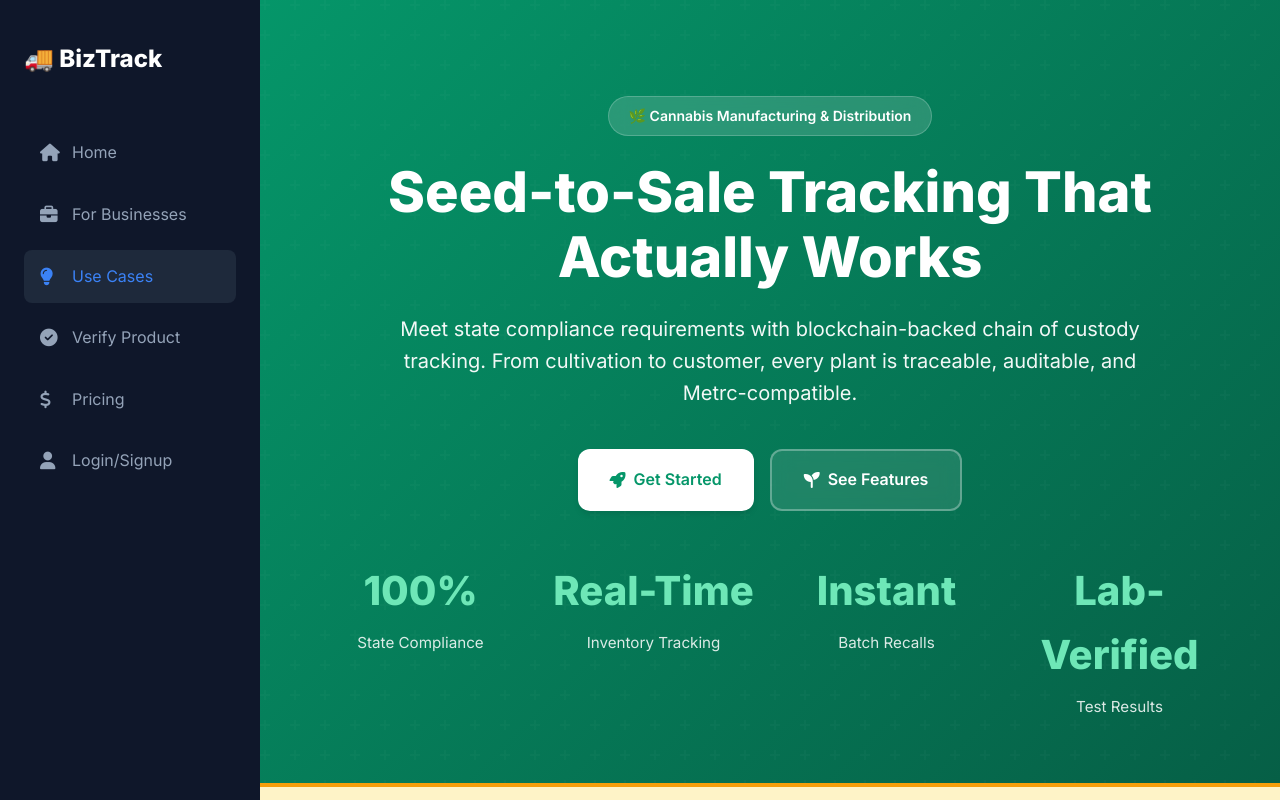
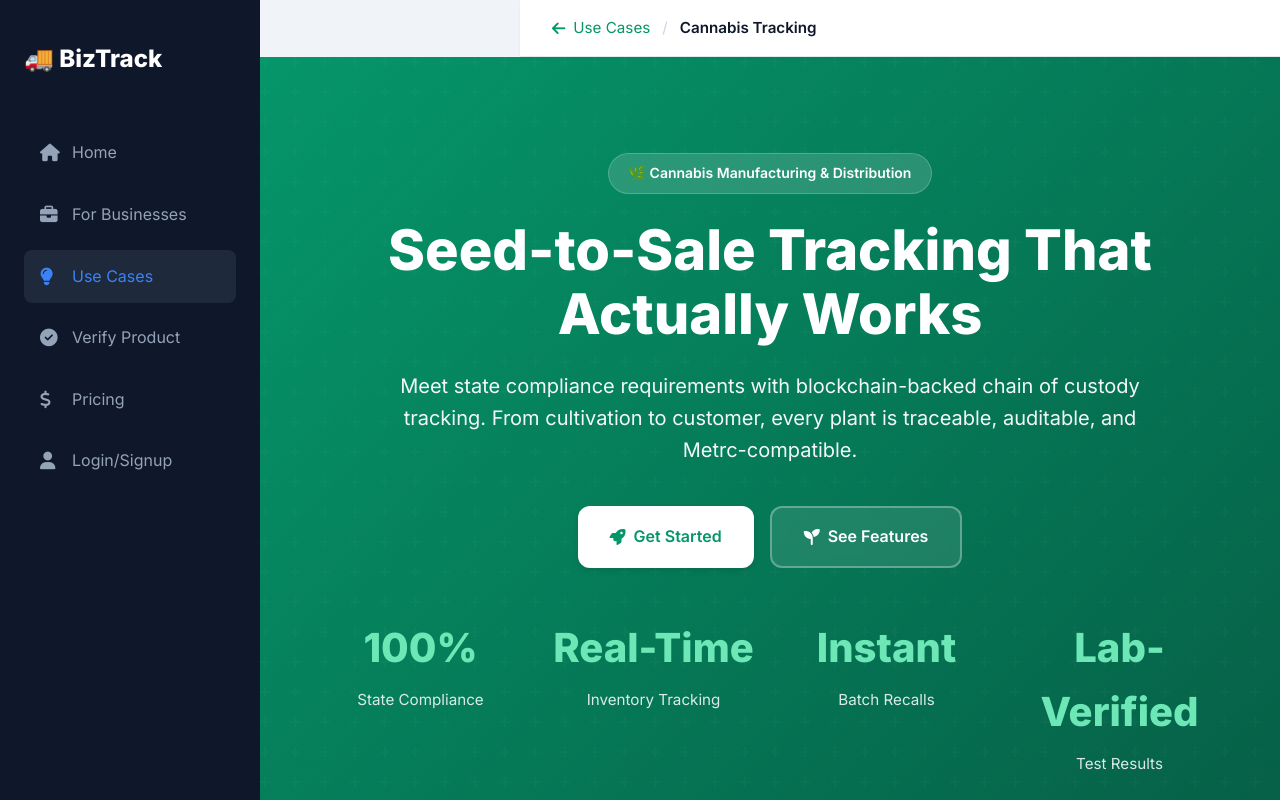
Before and after one commit to BizTrackxrp/Biztrack.xrp, a website: page cannabis.html in a window 1280 px wide. Shown: the top 800 px of the page. Drawn offline with Linux system fonts and the light colour scheme.

Commit message:
Update cannabis.html

```diff
--- a/cannabis.html
+++ b/cannabis.html
@@ -87,6 +87,53 @@
     .main-content {
       margin-left: 260px;
       min-height: 100vh;
+    }
+
+    /* Breadcrumb Navigation */
+    .breadcrumb {
+      background: white;
+      padding: 1rem 2rem;
+      border-bottom: 1px solid #e2e8f0;
+      margin-left: 260px;
+      position: sticky;
+      top: 0;
+      z-index: 999;
+      box-shadow: 0 1px 3px rgba(0, 0, 0, 0.05);
+    }
+
+    .breadcrumb-content {
+      max-width: 1200px;
+      margin: 0 auto;
+      display: flex;
+      align-items: center;
+      gap: 0.5rem;
+      font-size: 0.95rem;
+      color: #64748b;
+    }
+
+    .breadcrumb-link {
+      color: #059669;
+      text-decoration: none;
+      font-weight: 500;
+      transition: all 0.2s;
+      display: flex;
+      align-items: center;
+      gap: 0.5rem;
+    }
+
+    .breadcrumb-link:hover {
+      color: #047857;
+      text-decoration: underline;
+    }
+
+    .breadcrumb-separator {
+      color: #cbd5e1;
+      margin: 0 0.25rem;
+    }
+
+    .breadcrumb-current {
+      color: #0f172a;
+      font-weight: 600;
     }
 
     /* Hero Section - Cannabis Green Theme */
@@ -629,6 +676,18 @@
   <!-- Main Content -->
   <main class="main-content">
 
+    <!-- Breadcrumb Navigation -->
+    <nav class="breadcrumb">
+      <div class="breadcrumb-content">
+        <a href="use-cases.html#industries" class="breadcrumb-link">
+          <i class="fas fa-arrow-left"></i>
+          Use Cases
+        </a>
+        <span class="breadcrumb-separator">/</span>
+        <span class="breadcrumb-current">Cannabis Tracking</span>
+      </div>
+    </nav>
+
     <!-- Hero Section -->
     <section class="hero">
       <div class="hero-content">
```
